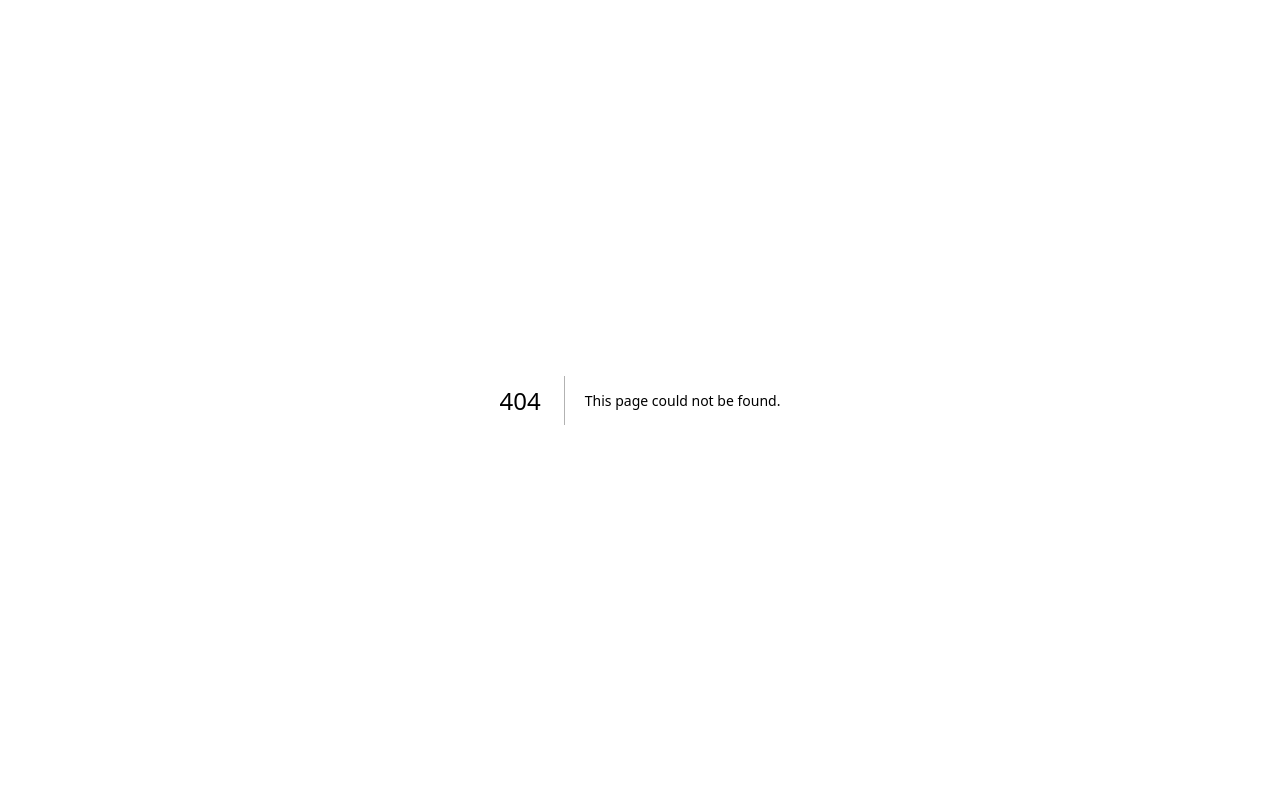
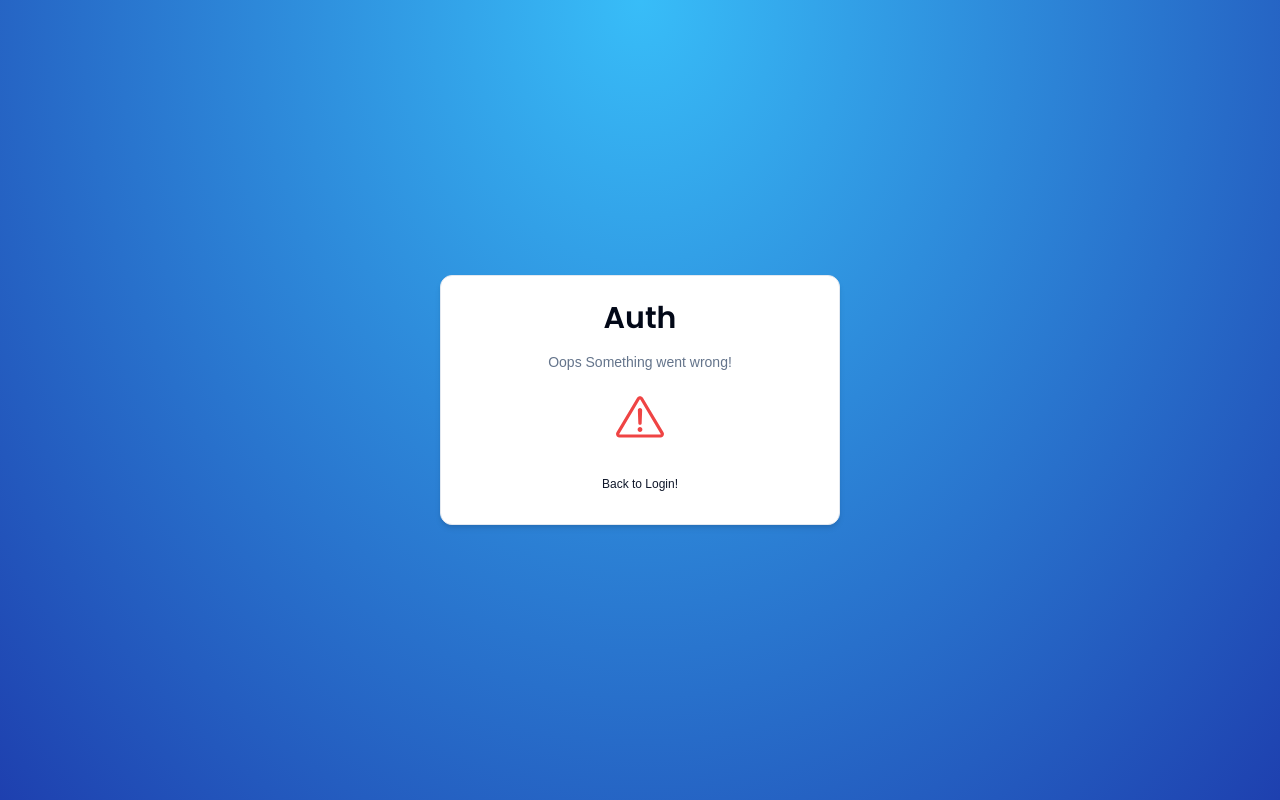
Before and after one commit to SBMcodes/next_auth_pract, a Next.js app: page /auth/error in a window 1280 px wide. Before the commit this address had no page. Built offline with nearby package versions, Linux system fonts and the light colour scheme.

Commit message:
Email already linked with another provider

```diff
--- /dev/null
+++ b/app/auth/error/page.tsx
@@ -0,0 +1,8 @@
+import ErrorCard from "@/components/auth/ErrorCard";
+import React from "react";
+
+const AuthError = () => {
+  return <ErrorCard />;
+};
+
+export default AuthError;
--- a/auth.ts
+++ b/auth.ts
@@ -27,6 +27,10 @@ declare module "next-auth/jwt" {
 
 export const { auth, handlers, signIn, signOut } = NextAuth({
   adapter: PrismaAdapter(db),
+  pages: {
+    signIn: "/auth/login",
+    error: "/auth/error",
+  },
   // https://next-auth.js.org/configuration/events
   events: {
     async linkAccount({ user }) {
--- /dev/null
+++ b/components/auth/ErrorCard.tsx
@@ -0,0 +1,34 @@
+import React from "react";
+// import Header from "./Header";
+// import BackButton from "./BackButton";
+// import { Card, CardHeader, CardFooter } from "../ui/card";
+import CardWrapper from "./CardWrapper";
+import { ExclamationTriangleIcon } from "@radix-ui/react-icons";
+
+const ErrorCard = () => {
+  return (
+    <CardWrapper
+      headerLabel="Oops Something went wrong!"
+      backButtonLabel="Back to Login!"
+      backButtonHref="/auth/login"
+    >
+      <div className="w-full flex items-center justify-center">
+        <ExclamationTriangleIcon
+          className="text-destructive"
+          width={48}
+          height={48}
+        />
+      </div>
+    </CardWrapper>
+    // <Card className="w-[400px] shadow-md">
+    //   <CardHeader>
+    //     <Header label="Oops Something went wrong!" />
+    //   </CardHeader>
+    //   <CardFooter>
+    //     <BackButton label="Back to Login!" href="/auth/login" />
+    //   </CardFooter>
+    // </Card>
+  );
+};
+
+export default ErrorCard;
--- a/components/auth/LoginForm.tsx
+++ b/components/auth/LoginForm.tsx
@@ -21,8 +21,15 @@ import { Button } from "../ui/button";
 import FormError from "../FormError";
 import FormSuccess from "../FormSuccess";
 import { login } from "@/actions/login";
+import { useSearchParams } from "next/navigation";
 
 const LoginForm = () => {
+  const searchParams = useSearchParams();
+  const urlError =
+    searchParams.get("error") == "OAuthAccountNotLinked"
+      ? "Email already linked with another provider!"
+      : "";
+
   const [isPending, startTransition] = useTransition();
 
   const [error, setError] = useState<string | undefined>("");
@@ -100,7 +107,7 @@ const LoginForm = () => {
             )}
           />
 
-          <FormError message={error} />
+          <FormError message={error || urlError} />
           <FormSuccess message={success} />
 
           <Button disabled={isPending} type="submit" className="w-full ">
--- a/routes.ts
+++ b/routes.ts
@@ -1,6 +1,6 @@
 export const publicRoutes = ["/"];
 
-export const authRoutes = ["/auth/login", "/auth/register"];
+export const authRoutes = ["/auth/login", "/auth/register", "/auth/error"];
 
 export const apiAuthPrefix = "/api/auth";
 
```
